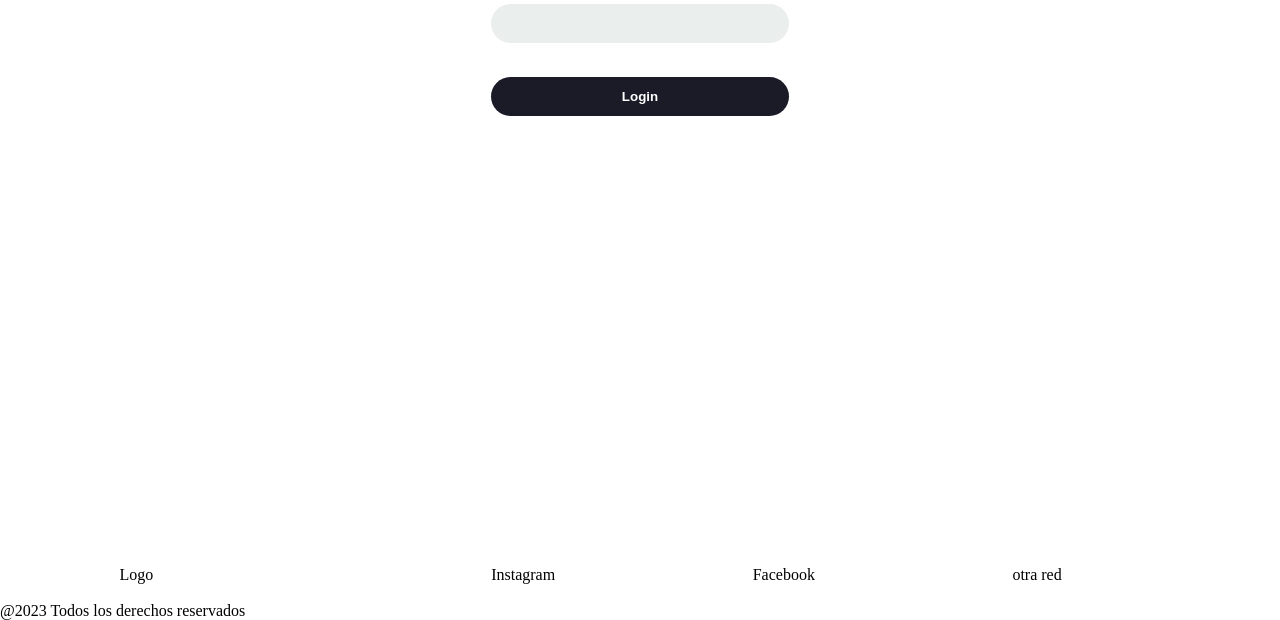
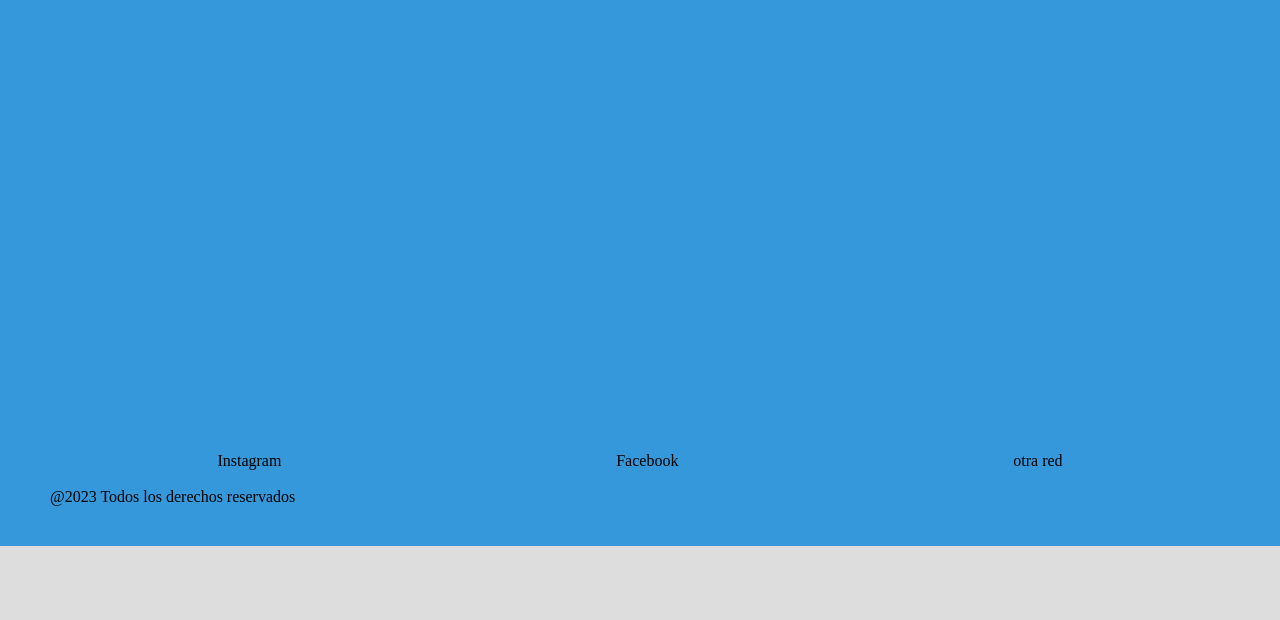
Before and after one commit to F3D9/Proyecto-HTML-CSS-JS, a plain HTML site: page ingresar.html in a window 1280 px wide. Shown: the part 254-874 px from the top of the page. After the commit the page ends 800 px from the top, so only its background shows below. Drawn offline with Linux system fonts and the light colour scheme.

Commit message:
Agrego estilos al header y footer

```diff
--- a/css/style.css
+++ b/css/style.css
@@ -1,11 +1,19 @@
+:root {
+--primario: #3498db;
+--tamaño-fuente: 16px;
+}
+
 * {
     margin: 0;
     padding: 0;
     border: 0;
+    box-sizing: border-box;
 }
 
 body {
+    position: relative;
     height: 100vh;
+    background-color: #DDDDDD;
 }
 
 a {
@@ -16,11 +24,12 @@ a {
 header {
     position: sticky;
     top: 0;
+    background-color:var(--primario);
+    padding: 15px 5px;
 }
 
 nav{
     display: flex;
-    flex-direction: row;
     justify-content: space-around;
 }
 
@@ -28,10 +37,35 @@ nav .enlaces {
     width: 60%;
     list-style-type: none;
     display: flex;
-    flex-direction: row;
     justify-content: space-around;
 }
 
+footer {
+    position: absolute;
+    bottom: 0;
+    width: 100%;
+    background-color:var(--primario);
+    padding: 40px 50px;
+}
+
+footer .enlaces {
+    width: 100%;
+    list-style-type: none;
+    display: flex;
+    justify-content: space-around;
+}
+
+footer .logo {
+    position: absolute;
+    top: 5px;
+    left: 5px;
+}
+
+footer .copy {
+    position: absolute;
+    bottom: 5px;
+    right: 5px;
+}
 
 /*PAGINA LOGIN*/
 .formulario{
```
Also changed, not shown: index.html (+3 -14 lines).
